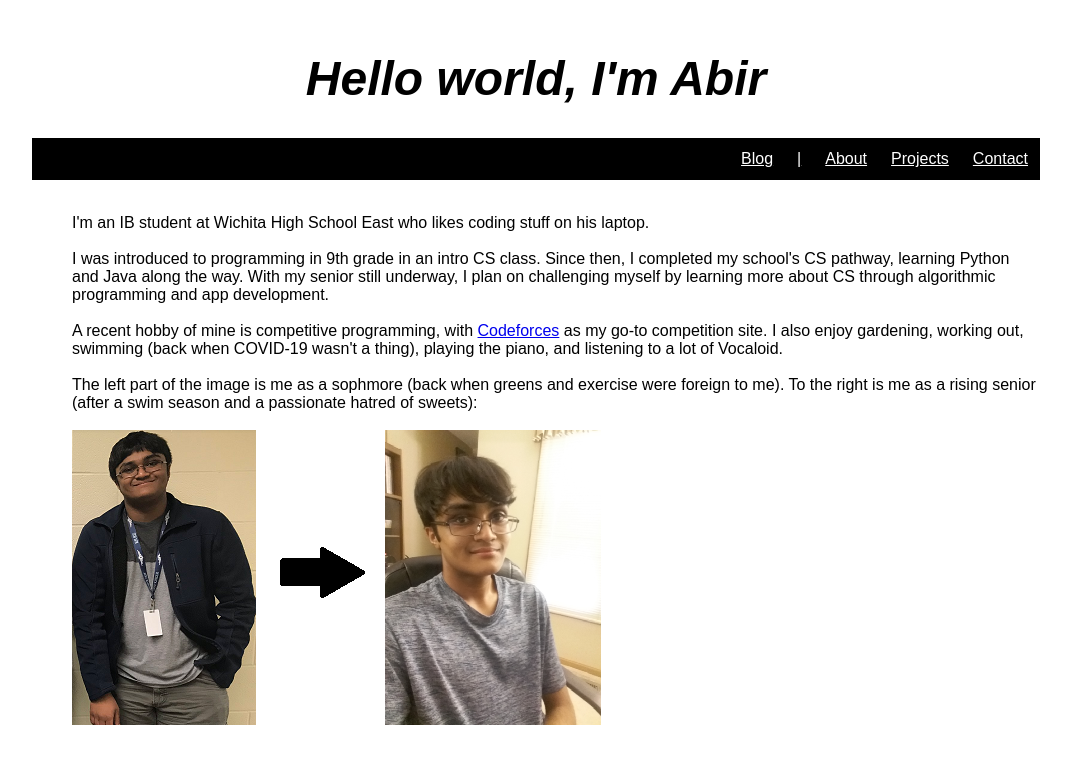
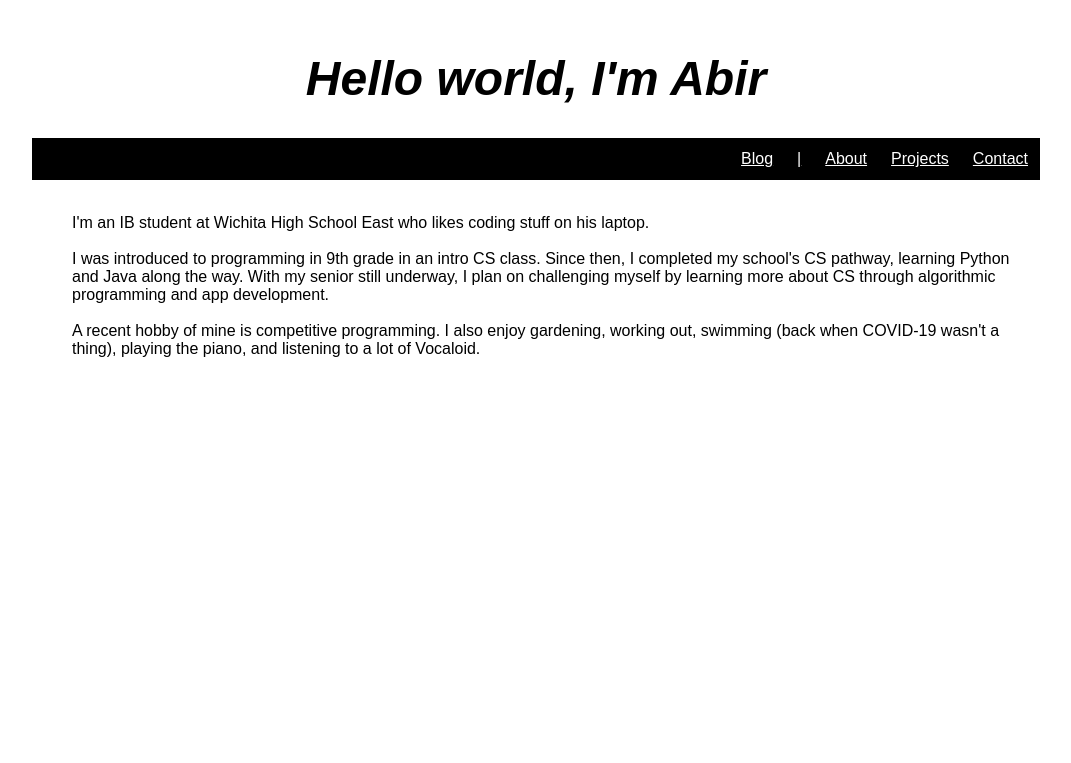
Before and after one commit to AbirHaque/AbirHaque.github.io, a plain HTML site: page index.html in a window 1280 px wide. Shown: the part 117-880 px from the top of the page, without its empty margins (104-1175 px from the left). After the commit the page ends 800 px from the top, so only its background shows below. Drawn offline with Linux system fonts and the light colour scheme.

Commit message:
Update index.html

```diff
--- a/index.html
+++ b/index.html
@@ -61,11 +61,8 @@
 	<br>
 <dd>I was introduced to programming in 9th grade in an intro CS class. Since then, I completed my school's CS pathway, learning Python and Java along the way. With my senior still underway, I plan on challenging myself by learning more about CS through algorithmic programming and app development.</dd>
 	<br>
-	<dd> A recent hobby of mine is competitive programming, with <a href="https://codeforces.com/profile/AbirHaque" target="_blank">Codeforces</a> as my go-to competition site. I also enjoy gardening, working out, swimming (back when COVID-19 wasn't a thing), playing the piano, and listening to a lot of Vocaloid.</dd>
+	<dd> A recent hobby of mine is competitive programming. I also enjoy gardening, working out, swimming (back when COVID-19 wasn't a thing), playing the piano, and listening to a lot of Vocaloid.</dd>
 	<br>
-	<dd> The left part of the image is me as a sophmore (back when greens and exercise were foreign to me). To the right is me as a rising senior (after a swim season and a passionate hatred of sweets):</dd>
-        <br>
-	<dd> <img src="Images/big_2_smol_boi.png" alt="big boi"></dd>
 	</dl>
   </body>
   <footer>
```
